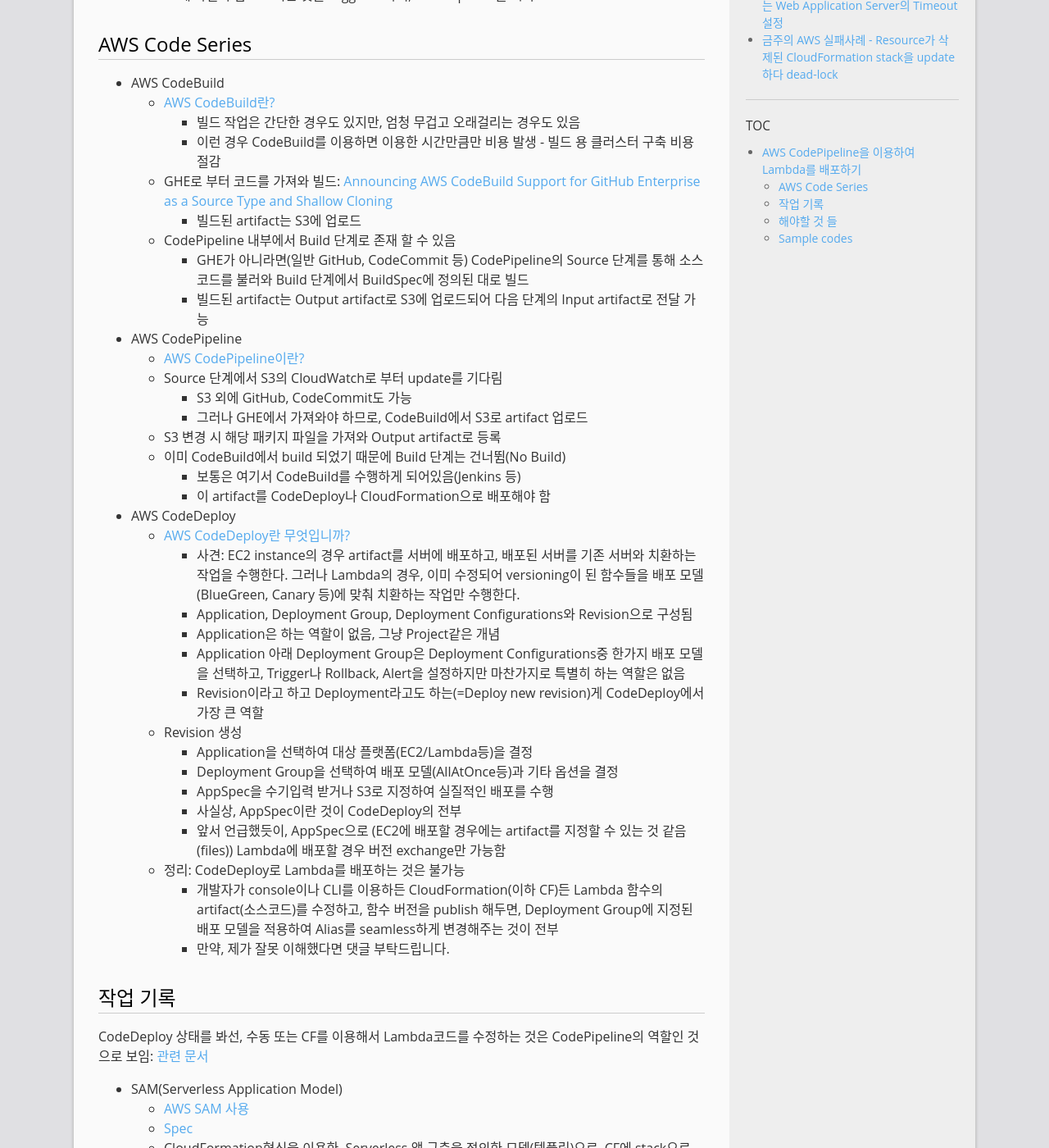
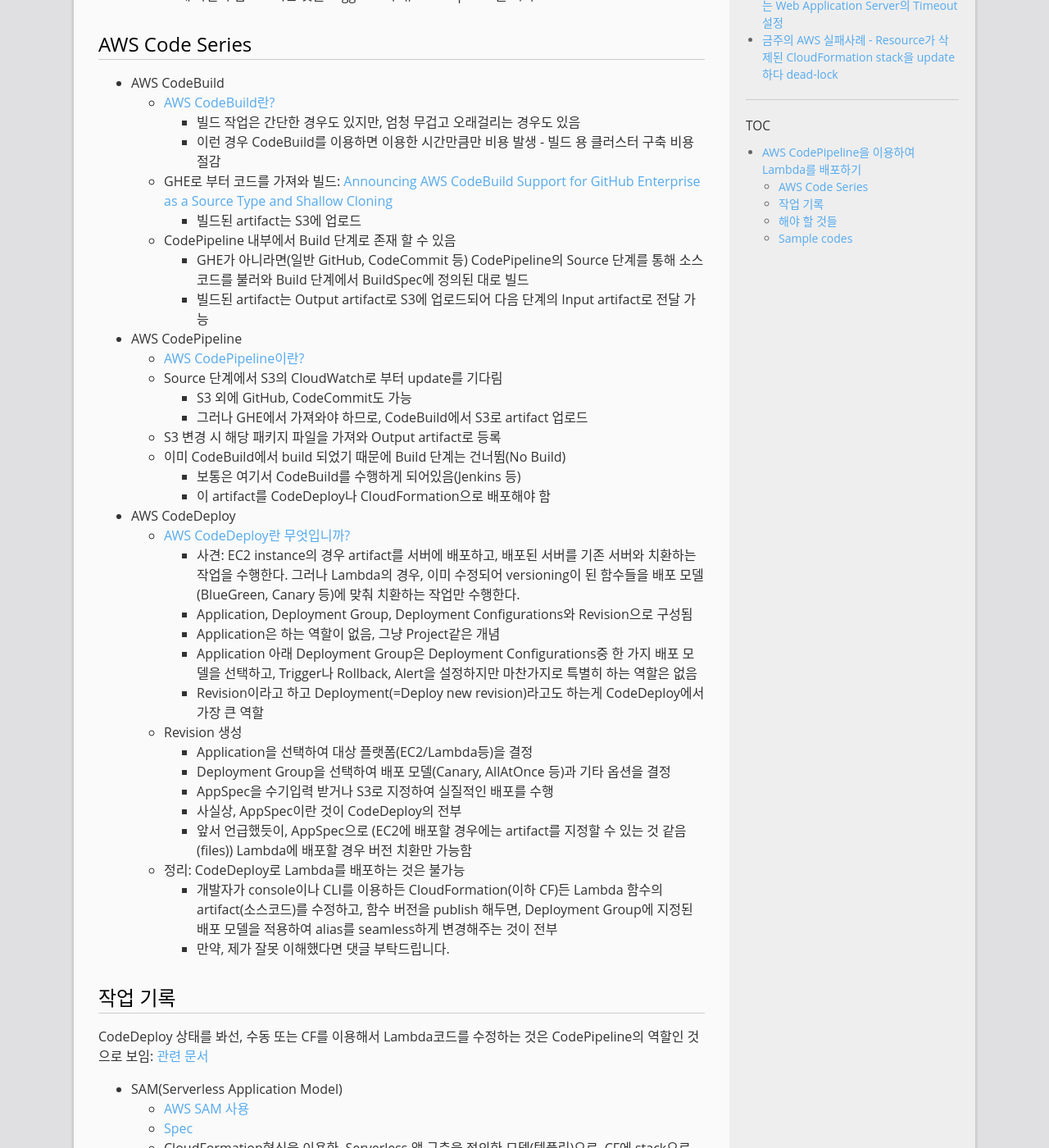
Before and after one commit to mystria/mystria.github.io, a Jekyll site: the page built from _posts/2018-04-30-aws-codepipeline-lambda-deploy.md, in a window 1280 px wide and 1400 px high, scrolled down 536 px. Shown: the whole window at 82% size. Built offline with Jekyll 4.4.1, drawn with Linux system fonts in a browser that asks for light colours; comment, search, counter and statistics services are not loaded; some of the changed text lies outside the part shown.

Commit message:
Minor update - Typo

```diff
--- a/_posts/2018-04-30-aws-codepipeline-lambda-deploy.md
+++ b/_posts/2018-04-30-aws-codepipeline-lambda-deploy.md
@@ -41,16 +41,16 @@
       - 사견: EC2 instance의 경우 artifact를 서버에 배포하고, 배포된 서버를 기존 서버와 치환하는 작업을 수행한다. 그러나 Lambda의 경우, 이미 수정되어 versioning이 된 함수들을 배포 모델(BlueGreen, Canary 등)에 맞춰 치환하는 작업만 수행한다.
       - Application, Deployment Group, Deployment Configurations와 Revision으로 구성됨
       - Application은 하는 역할이 없음, 그냥 Project같은 개념
-      - Application 아래 Deployment Group은 Deployment Configurations중 한가지 배포 모델을 선택하고, Trigger나 Rollback, Alert을 설정하지만 마찬가지로 특별히 하는 역할은 없음
-      - Revision이라고 하고 Deployment라고도 하는(=Deploy new revision)게 CodeDeploy에서 가장 큰 역할
+      - Application 아래 Deployment Group은 Deployment Configurations중 한 가지 배포 모델을 선택하고, Trigger나 Rollback, Alert을 설정하지만 마찬가지로 특별히 하는 역할은 없음
+      - Revision이라고 하고 Deployment(=Deploy new revision)라고도 하는게 CodeDeploy에서 가장 큰 역할
     + Revision 생성
       - Application을 선택하여 대상 플랫폼(EC2/Lambda등)을 결정
-      - Deployment Group을 선택하여 배포 모델(AllAtOnce등)과 기타 옵션을 결정
+      - Deployment Group을 선택하여 배포 모델(Canary, AllAtOnce 등)과 기타 옵션을 결정
       - AppSpec을 수기입력 받거나 S3로 지정하여 실질적인 배포를 수행
       - 사실상, AppSpec이란 것이 CodeDeploy의 전부
-      - 앞서 언급했듯이, AppSpec으로 (EC2에 배포할 경우에는 artifact를 지정할 수 있는 것 같음(files)) Lambda에 배포할 경우 버전 exchange만 가능함
+      - 앞서 언급했듯이, AppSpec으로 (EC2에 배포할 경우에는 artifact를 지정할 수 있는 것 같음(files)) Lambda에 배포할 경우 버전 치환만 가능함
     + 정리: CodeDeploy로 Lambda를 배포하는 것은 불가능
-      - 개발자가 console이나 CLI를 이용하든 CloudFormation(이하 CF)든 Lambda 함수의 artifact(소스코드)를 수정하고, 함수 버전을 publish 해두면, Deployment Group에 지정된 배포 모델을 적용하여 Alias를 seamless하게 변경해주는 것이 전부
+      - 개발자가 console이나 CLI를 이용하든 CloudFormation(이하 CF)든 Lambda 함수의 artifact(소스코드)를 수정하고, 함수 버전을 publish 해두면, Deployment Group에 지정된 배포 모델을 적용하여 alias를 seamless하게 변경해주는 것이 전부
       - 만약, 제가 잘못 이해했다면 댓글 부탁드립니다.
 
 ## 작업 기록
@@ -108,13 +108,15 @@
   * 정리
     - GHE -> CodeBuild -> CodePipeline(Source: S3 -> No Build -> Deploy: CF(Create a ChangeSet) -> Deploy: CF(Execute a ChangeSet)) -> Lambda function
 
-## 해야할 것 들
+## 해야 할 것들
   * CodeDeploy로 production 배포
-    + 위 작업들로 Lambda 함수를 새로 생성하고 alias까지 부여함
-    + 운영에 배포해야 할 Lambda 함수는 배포 모델을 적용하는 것이 필요
+    + 위 작업들로 Lambda 함수를 새 버전으로 update하고 alias까지 부여함
+    + 운영에 배포해야 할 Lambda 함수는 안전을 위해 배포 모델을 적용하는 것이 필요
       - CodeDeploy의 Application/Deployment Group을 이용하여 배포 모델 적용
       - Production에 mapping된 alias를 CodeDeploy로 치환
     + 이를 위한 AppSpec을 어디에 둘 것인가?
+      - AppSpec도 S3에 위치해야 하며, yaml/json 형식이어야 함
+      - CodePipeline상에 위치하기는 어려울 듯 - 고민 필요
 
 ## Sample codes
   * 특이 사항
```
